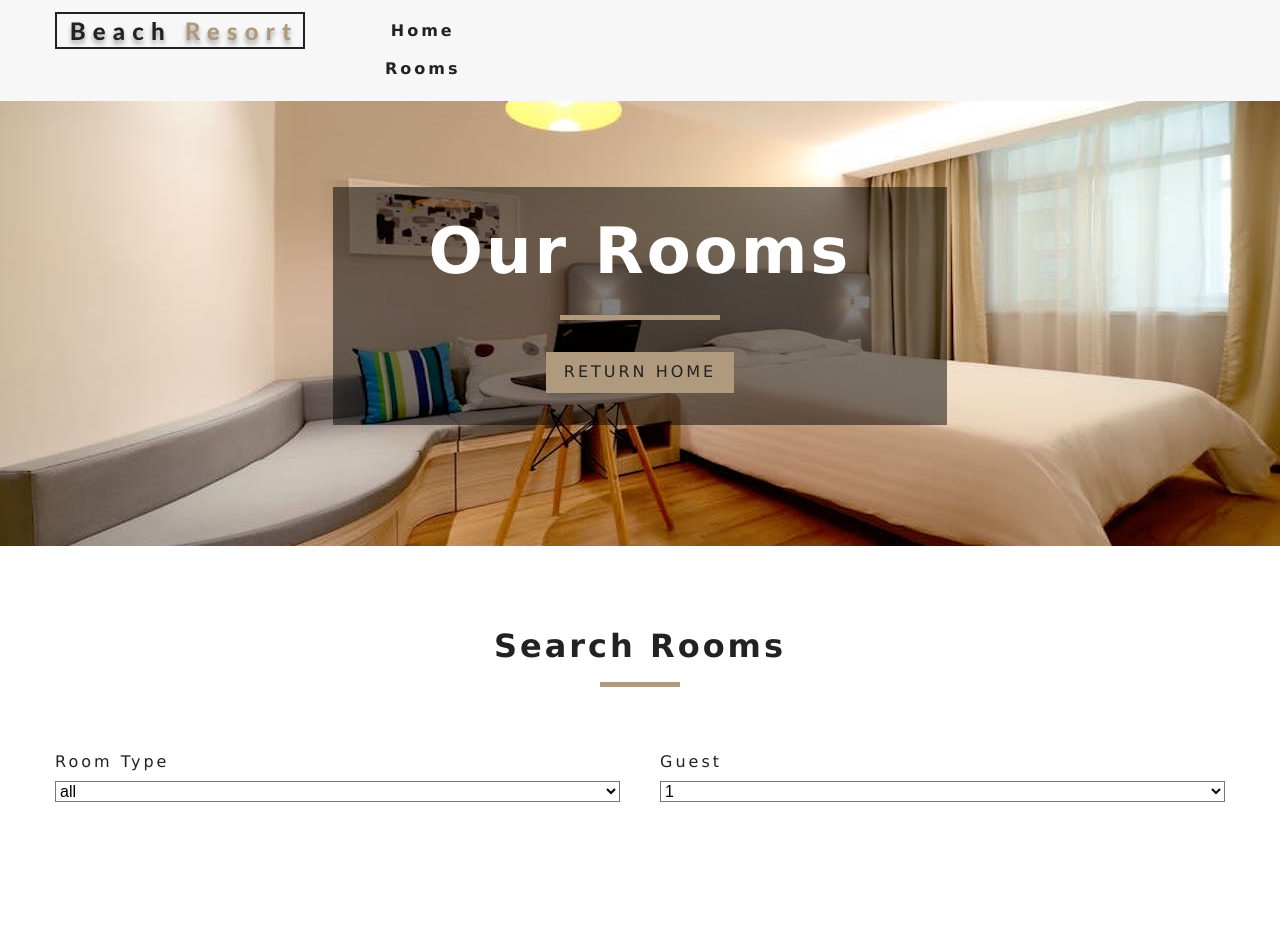
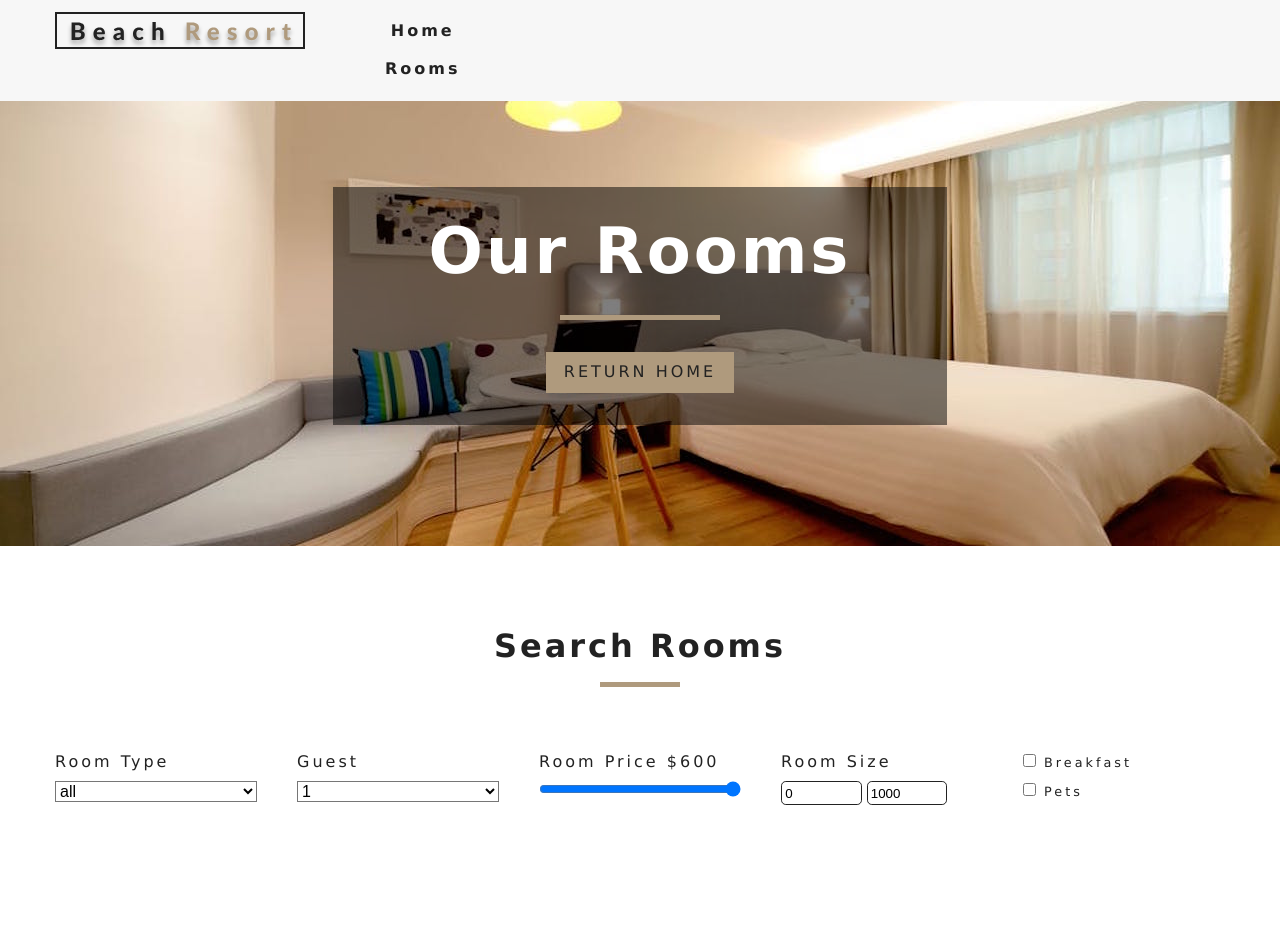
Before and after one commit to greatnonso7/react-beach-resort, a React (Create React App) app: page /rooms in a window 1280 px wide. Shown: the top 952 px of the page. Built offline with nearby package versions, Linux system fonts and the light colour scheme.

Commit message:
filter rooms using breakfast or pets or size

```diff
--- a/src/Context.js
+++ b/src/Context.js
@@ -57,7 +57,7 @@
 
     handleChange = event => {
         const target = event.target
-        const value = event.target === 'checkbox' ? target.checked : target.value
+        const value = target.type === 'checkbox' ? target.checked : target.value
         const name = event.target.name
 
         this.setState({
@@ -76,6 +76,9 @@
         /** Transform the value */
         capacity = parseInt(capacity)
 
+        /** Transform the price */
+        price = parseInt(price)
+
         /** filter by type */
         if(type !== 'all') {
             tempRooms = tempRooms.filter(room => room.type === type)
@@ -86,6 +89,23 @@
             tempRooms = tempRooms.filter(room => room.capacity >= capacity)
         }
 
+        /** filter by price */
+        tempRooms = tempRooms.filter(room => room.price <= price)
+
+        /** filter by size */
+        tempRooms = tempRooms.filter(room => room.size >= minSize && room.size <= maxSize)
+
+        /** filter by breakfast */
+        if(breakfast === true) {
+            tempRooms = tempRooms.filter(room => room.breakfast === true)
+        }
+
+        /** filter by pets */
+        if(pets === true) {
+            tempRooms = tempRooms.filter(room => room.pets === true)
+        }
+
+        /** change state */
         this.setState({
             sortedRooms: tempRooms
         })
--- a/src/components/RoomFilter.component.jsx
+++ b/src/components/RoomFilter.component.jsx
@@ -48,7 +48,38 @@
                         {people}
                     </select>
                 </div>
-                {/**end selectguest */}
+                {/**end guest */}
+
+                {/** price */}
+                <div className="form-group">
+                    <label htmlFor="price">room price ${price}</label>
+                    <input type="range" name="price" id="price" max={maxPrice} min={minPrice} value={price} onChange={handleChange} className="form-control"/>
+                </div>
+                {/**end price */}
+
+                {/** size */}
+                <div className="form-group">
+                    <label htmlFor="size">room size</label>
+                    <div className="size-inputs">
+                        <input type="number" name="minSize" id="size" value={minSize} onChange={handleChange} className="size-input"/>
+
+                        <input type="number" name="maxSize" id="size" value={maxSize} onChange={handleChange} className="size-input"/>
+                    </div>
+                </div>
+                {/**end size */}
+
+                {/** extras */}
+                <div className="form-group">
+                    <div className="single-extra">
+                        <input type="checkbox" name="breakfast" id="breakfast" checked={breakfast} onChange={handleChange}/>
+                        <label htmlFor="breakfast">breakfast</label>
+                    </div>
+                    <div className="single-extra">
+                        <input type="checkbox" name="pets" id="pets" checked={pets} onChange={handleChange}/>
+                        <label htmlFor="pets">pets</label>
+                    </div>
+                </div>
+                {/**end extras */}
             </form>
         </section>
     )
```
